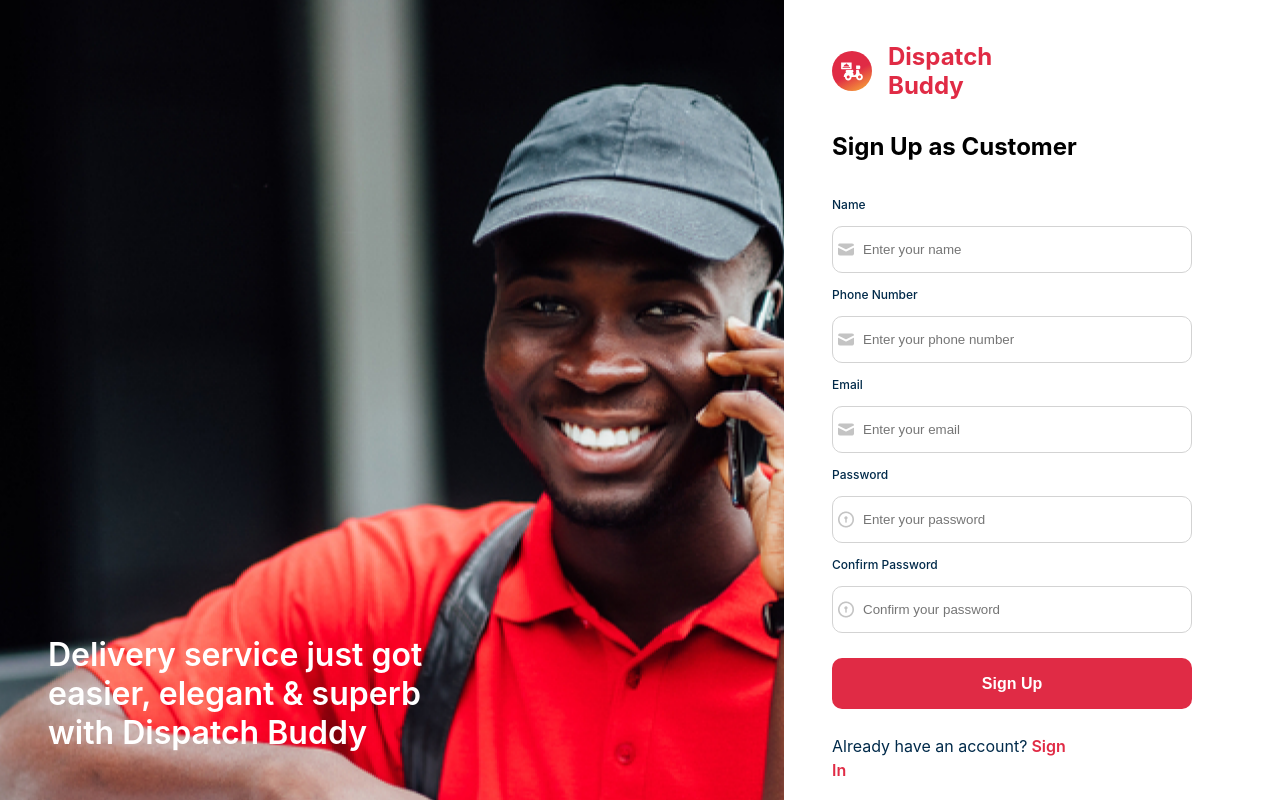
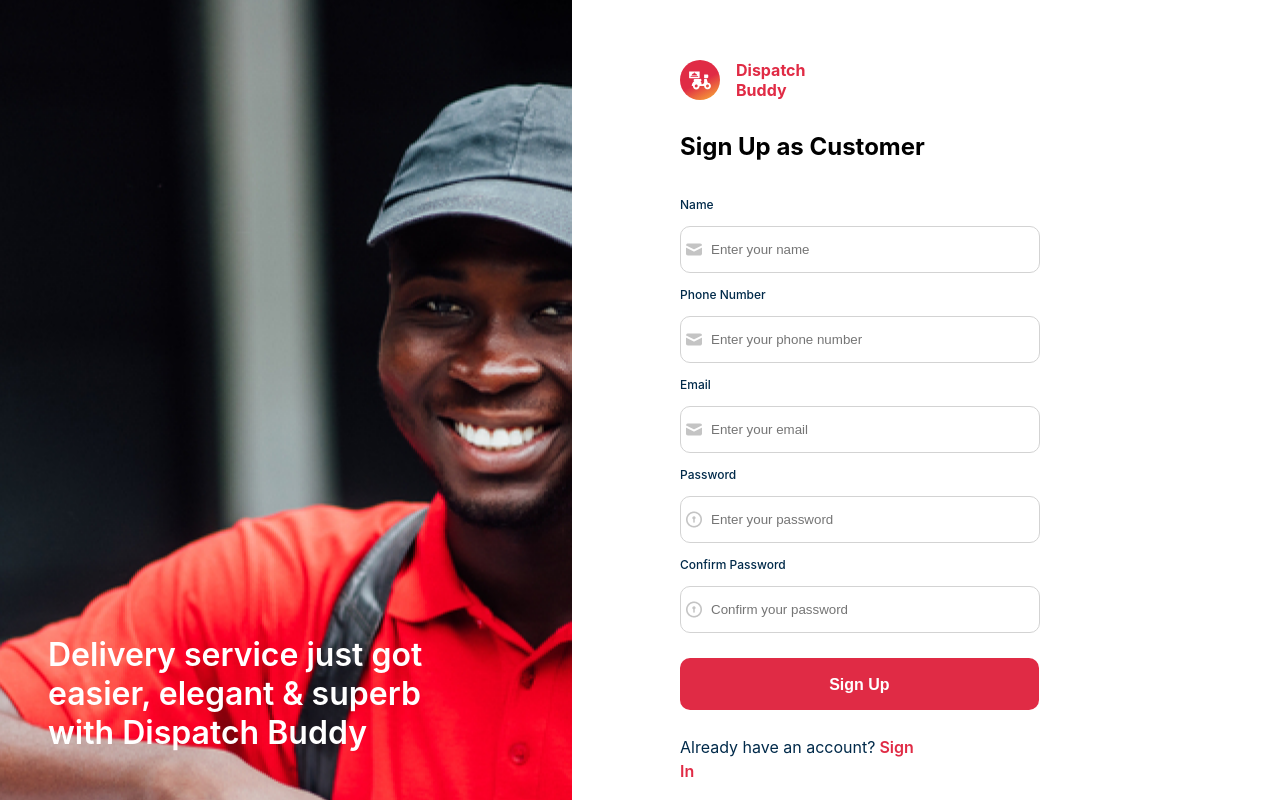
Before and after one commit to Afosbids/Dispatch-Buddy-Frontend, a React (Create React App) app: page /user-signup in a window 1280 px wide. Built offline with nearby package versions, Linux system fonts and the light colour scheme.

Commit message:
sign-up page refactor

```diff
--- a/src/pages/userSignup/userSignup.css
+++ b/src/pages/userSignup/userSignup.css
@@ -5,11 +5,12 @@
 }
 
 .image-section {
- width: 65%;
+    width:100%;
     height: 100%;
     padding: 3rem;
     color: #FFFFFF;
     background-image: url('./images/signupImg.png');
+    background-repeat: no-repeat;
     background-position: center;
     font-size: 2rem;
     font-weight: 600;
@@ -30,6 +31,7 @@
 .logo-text {
     color: #E02B45;
     margin-left: 1rem;
+    font-size: 1rem;
 }
 
 label {
@@ -42,11 +44,12 @@ label {
 
 .form-section {
     padding: 3rem;
+    margin-left: 60px;
 }
 
 .signup-btn {
     margin-top: 15px;
-    width: 90%;
+    width: 65%;
     height: 3.2rem;
     border-radius: 10px;
     background-color: #E02B45;
@@ -60,10 +63,15 @@ label {
     cursor: pointer;
 }
 
+p > span {
+    cursor: pointer;
+}
+
 .form-section p {
     margin-top: 25px;
     width: 252px;
-    height: 24px;
+    height: 5px;
+    margin-right:300px;
     font-family: 'Inter';
     font-style: normal;
     font-weight: 400;
```
Lines whose indentation alone changed are shown as unchanged.
